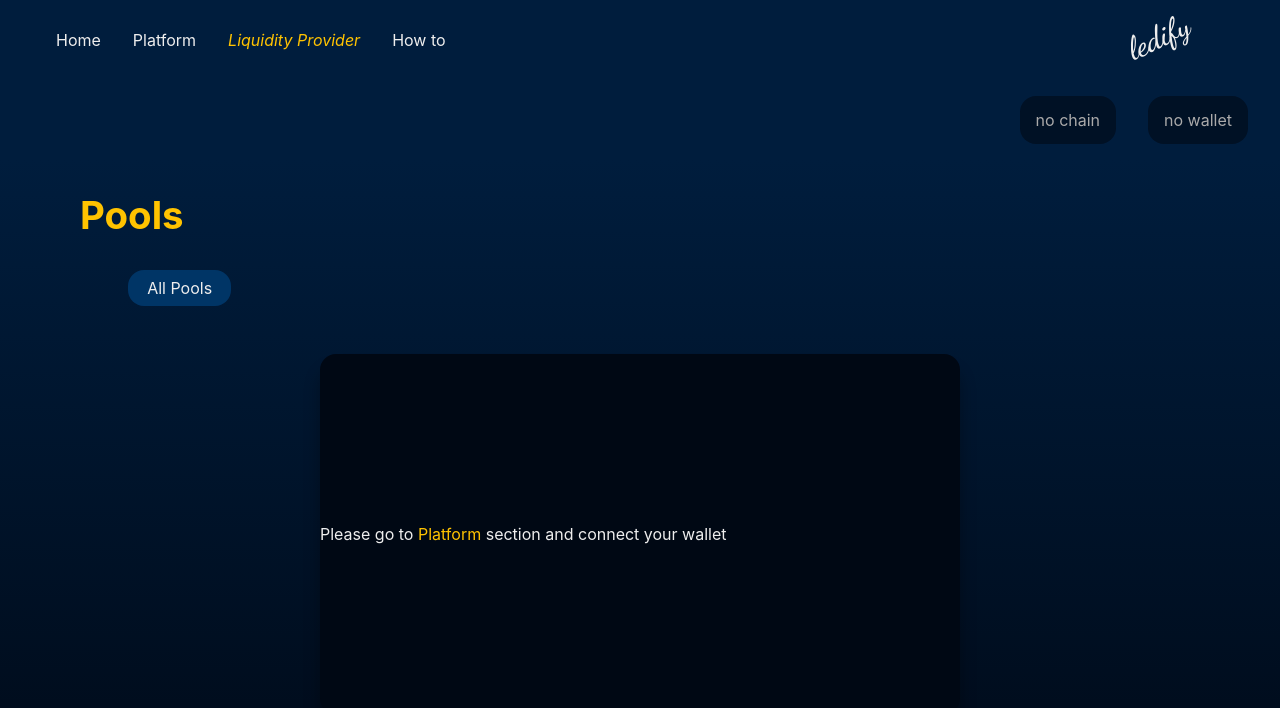
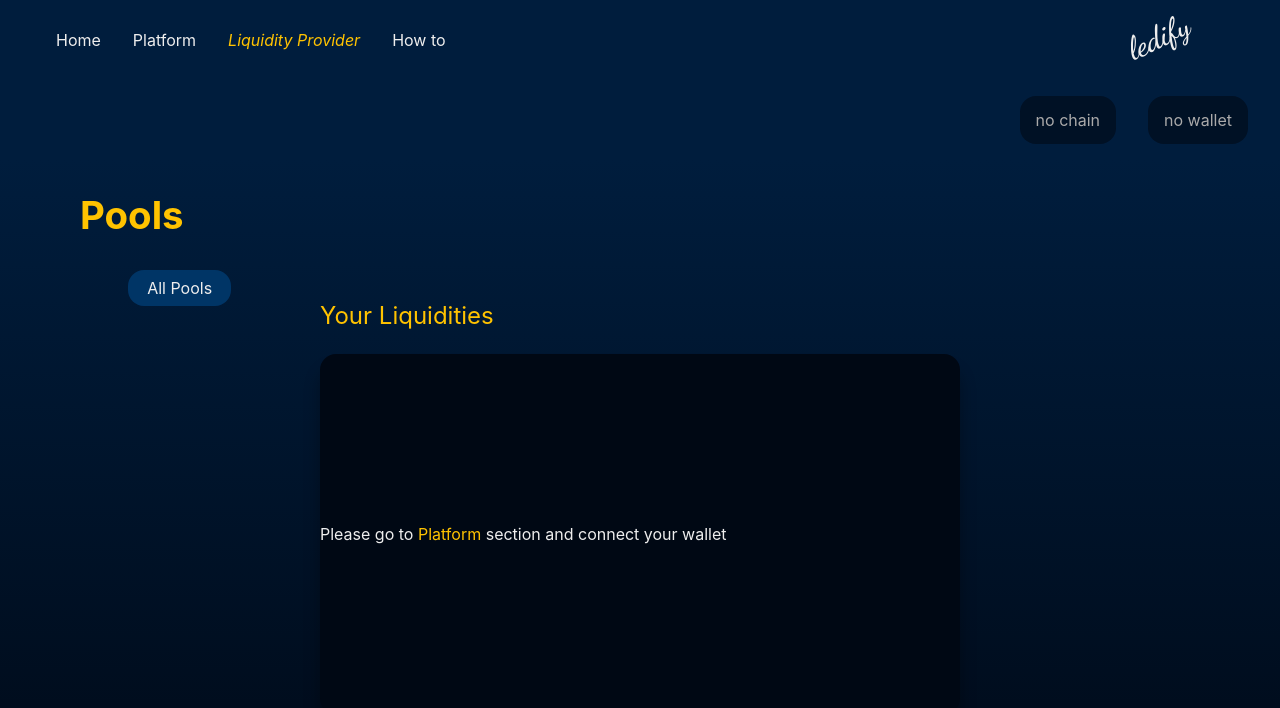
Before and after one commit to theariansalmanzadeh/lendify, a React (Create React App) app: page /lp in a window 1280 px wide. Shown: the top 708 px of the page. Built offline with nearby package versions, Linux system fonts and the light colour scheme.

Commit message:
problems in liquidity section done

```diff
--- a/hardhat.config.js
+++ b/hardhat.config.js
@@ -23,6 +23,6 @@ module.exports = {
     },
   },
   etherscan: {
-    apiKey: "65HPY3B4FJ7KUQRUK3U8Z5Y9B41ESG41XJ",
+    apiKey: "",
   },
 };
--- a/src/components/DisplayLiqudity.js
+++ b/src/components/DisplayLiqudity.js
@@ -34,14 +34,10 @@ function DisplayLiqudity({ position, deadline, contractAddress, userAddress }) {
     return (
       <div className={styles.liquidityAddress}>
         <ul>
-          {position.map((position, indx) => {
-            return (
-              <li key={indx}>
-                <div className={styles.index}>{indx + 1}</div>
+          <li>
+            <div className={styles.index}>1</div>
             <div className={styles.details}>
-                  <p>
-                    amount : {ethers.utils.formatEther(position.amount)} Eth
-                  </p>
+              <p>amount : {ethers.utils.formatEther(position.amount)} Eth</p>
               <p>state : {position.available ? "available" : "in use"}</p>
               {!position.available && (
                 <button
@@ -53,8 +49,6 @@ function DisplayLiqudity({ position, deadline, contractAddress, userAddress }) {
               )}
             </div>
           </li>
-            );
-          })}
         </ul>
       </div>
     );
--- a/src/components/LiquidityProvider.js
+++ b/src/components/LiquidityProvider.js
@@ -30,7 +30,7 @@ function LiquidityProvider() {
       try {
         const lenderStatus = await contractFactory.showLender();
 
-        setPositionPool([...positionPool, { ...lenderStatus }]);
+        setPositionPool({ ...lenderStatus });
       } catch (e) {}
     })();
 
@@ -68,6 +68,7 @@ function LiquidityProvider() {
           All Pools
         </Link>
         <div className={styles.LPwrapper}>
+          <p className={styles.heading}>Your Liquidities</p>
           <div className={styles.box}>
             <DisplayLiqudity
               userAddress={accountAddress}
--- a/src/components/totalLiquidity.js
+++ b/src/components/totalLiquidity.js
@@ -34,8 +34,8 @@ function TotalLiquidity() {
         {!isConnected && <p>should first connect your Wallet</p>}
         {isConnected && (
           <ul>
-            {totalProviders.map((lp) => (
-              <li>
+            {totalProviders.map((lp, indx) => (
+              <li key={indx}>
                 <p>
                   <span>Address provider :</span>
                   {lp.addr}
--- a/src/styles/sass/pages/lp.module.scss
+++ b/src/styles/sass/pages/lp.module.scss
@@ -39,6 +39,13 @@
     align-items: flex-start;
     justify-content: center;
     position: relative;
+    & .heading {
+      position: absolute;
+      font-size: 1.5rem;
+      top: -16%;
+      left: 25%;
+      color: $thirdCol;
+    }
     & .box {
       width: 50%;
       height: 45vh;
@@ -101,7 +108,7 @@
     & .liqudity {
       position: absolute;
       right: 25%;
-      top: 14%;
+      top: -10%;
       padding: 0.5rem 1.2rem;
       font-size: 1rem;
       border-radius: 1rem;
```
Lines whose indentation alone changed are shown as unchanged.
